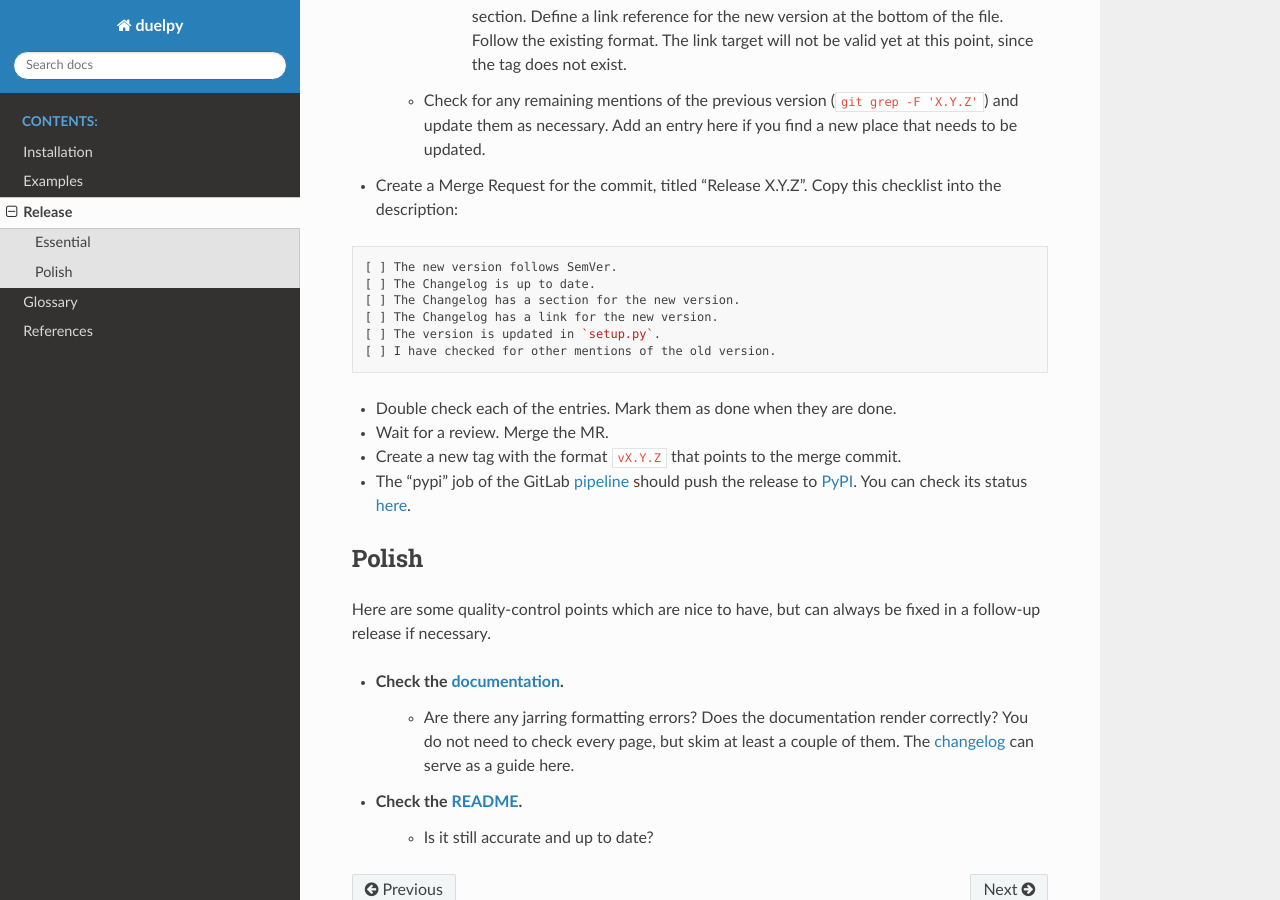
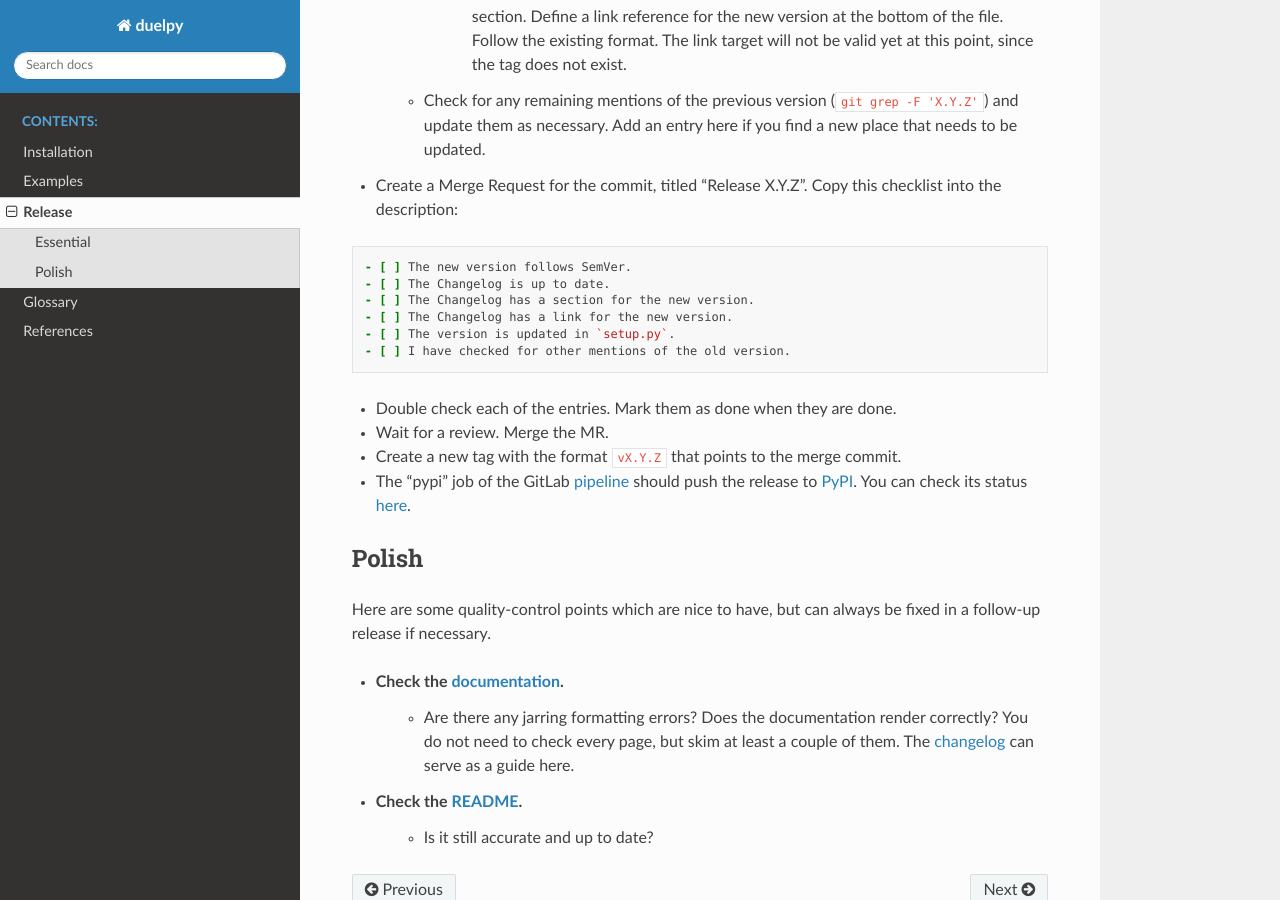
Before and after one commit to bengsV/duelpy, a Sphinx documentation site: the page built from sphinx/release.rst, in a window 1280 px wide and 900 px high, scrolled down 572 px. Built offline with Sphinx 7.4.7 and the Read the Docs theme 2.0.0, drawn with Linux system fonts in a browser that asks for light colours; pages that are not in the unit, such as notebooks, are missing from menus.

```diff
--- a/sphinx/release.rst
+++ b/sphinx/release.rst
@@ -31,12 +31,12 @@ These are the essential steps. Make sure to follow them before releasing.
 
 .. code-block:: Markdown
 
-    [ ] The new version follows SemVer.
-    [ ] The Changelog is up to date.
-    [ ] The Changelog has a section for the new version.
-    [ ] The Changelog has a link for the new version.
-    [ ] The version is updated in `setup.py`.
-    [ ] I have checked for other mentions of the old version.
+    - [ ] The new version follows SemVer.
+    - [ ] The Changelog is up to date.
+    - [ ] The Changelog has a section for the new version.
+    - [ ] The Changelog has a link for the new version.
+    - [ ] The version is updated in `setup.py`.
+    - [ ] I have checked for other mentions of the old version.
 
 - Double check each of the entries. Mark them as done when they are done.
 - Wait for a review. Merge the MR.
```
